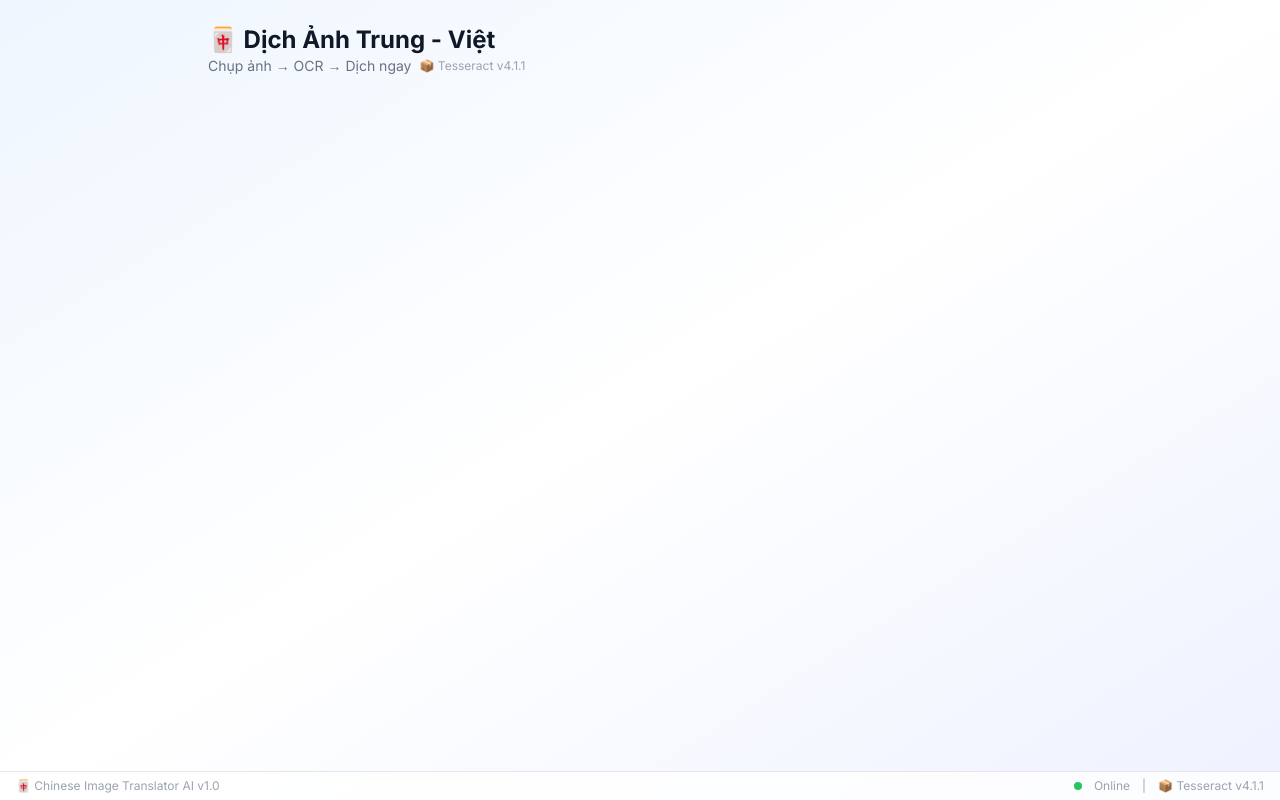
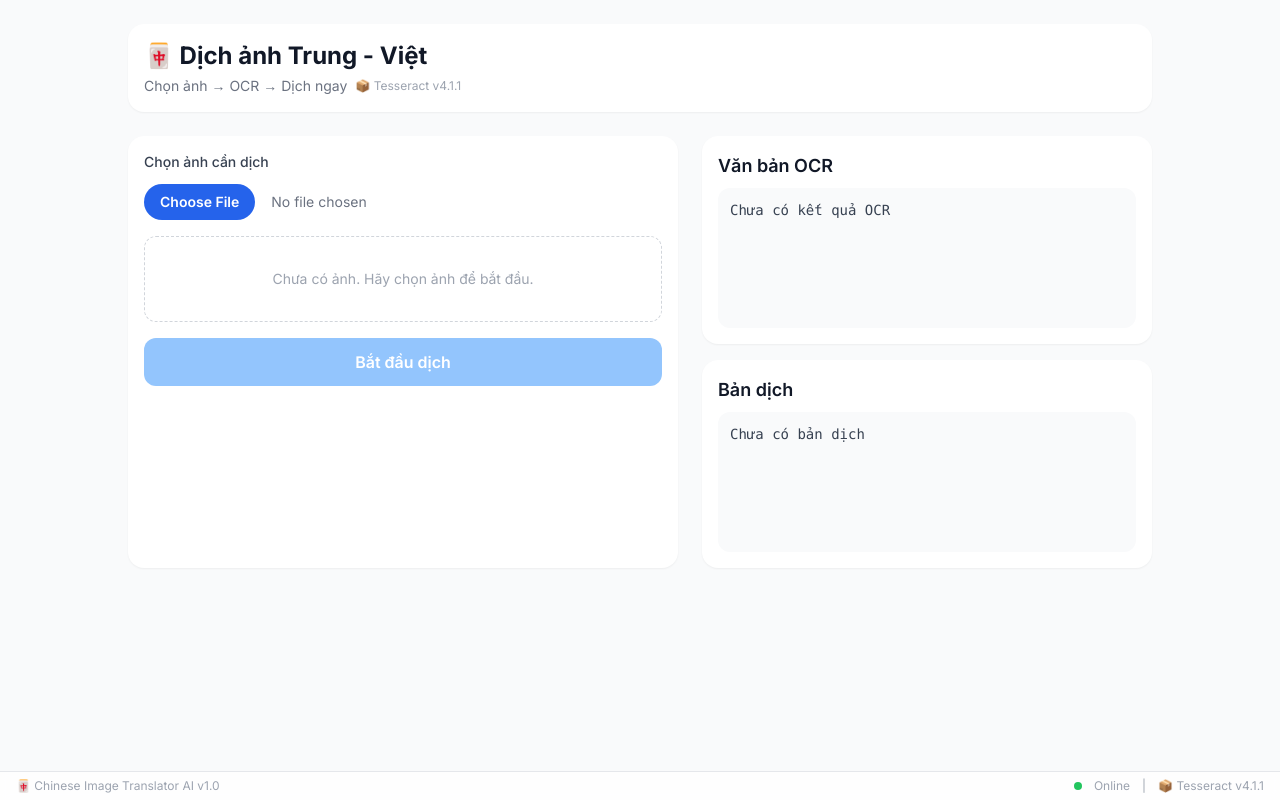
Before and after one commit to huyletrannhat27-prog/Chinese-Image-Translator-AI, a Next.js app: page / in a window 1280 px wide. Built offline with nearby package versions, Linux system fonts and the light colour scheme; no server answers.

Commit message:
Update All FIle

```diff
--- a/src/app/api/ocr/route.ts
+++ b/src/app/api/ocr/route.ts
@@ -16,8 +16,8 @@ export async function POST(req: NextRequest) {
     const bytes = await imageFile.arrayBuffer();
     const buffer = Buffer.from(bytes);
     const processedBuffer = await preprocessImage(buffer, {
-      maxWidth: 2000,
-      maxHeight: 2000,
+      maxWidth: 1400,
+      maxHeight: 1400,
       grayscale: true,
       normalize: true,
       sharpen: true,
--- a/src/app/page.tsx
+++ b/src/app/page.tsx
@@ -1,28 +1,137 @@
-// src/app/page.tsx - Thêm vào đầu file
+'use client';
 
+import { useState, ChangeEvent } from 'react';
 import { OfflineIndicator } from '@/components/OfflineIndicator';
 import { TesseractVersion } from '@/components/TesseractVersion';
 
 export default function Home() {
-  // ... existing code ...
+  const [imagePreview, setImagePreview] = useState<string | null>(null);
+  const [selectedFile, setSelectedFile] = useState<File | null>(null);
+  const [ocrText, setOcrText] = useState('');
+  const [translatedText, setTranslatedText] = useState('');
+  const [isProcessing, setIsProcessing] = useState(false);
+  const [error, setError] = useState('');
+
+  const handleImageChange = (event: ChangeEvent<HTMLInputElement>) => {
+    const file = event.target.files?.[0];
+    if (!file) return;
+
+    setSelectedFile(file);
+    setImagePreview(URL.createObjectURL(file));
+    setError('');
+    setOcrText('');
+    setTranslatedText('');
+  };
+
+  const handleProcess = async () => {
+    if (!selectedFile) {
+      setError('Vui lòng chọn ảnh trước');
+      return;
+    }
+
+    setIsProcessing(true);
+    setError('');
+
+    try {
+      const formData = new FormData();
+      formData.append('image', selectedFile);
+      formData.append('analyzeLayout', 'true');
+
+      const ocrRes = await fetch('/api/ocr', {
+        method: 'POST',
+        body: formData,
+      });
+
+      const ocrData = await ocrRes.json();
+      if (!ocrRes.ok) throw new Error(ocrData.error || 'OCR thất bại');
+
+      setOcrText(ocrData.text || '');
+
+      const translateRes = await fetch('/api/translate', {
+        method: 'POST',
+        headers: { 'Content-Type': 'application/json' },
+        body: JSON.stringify({
+          text: ocrData.text || '',
+          target: 'vi',
+          source: 'zh',
+        }),
+      });
+
+      const translateData = await translateRes.json();
+      if (!translateRes.ok) throw new Error(translateData.error || 'Dịch thất bại');
+
+      setTranslatedText(translateData.translation || '');
+    } catch (err) {
+      setError(err instanceof Error ? err.message : 'Có lỗi xảy ra');
+    } finally {
+      setIsProcessing(false);
+    }
+  };
 
   return (
-    <div className="container max-w-4xl mx-auto px-4 py-6 pb-24">
-      {/* Header với version */}
-      <div className="flex items-center justify-between mb-6">
-        <div>
-          <h1 className="text-2xl font-bold text-gray-900 dark:text-white">
-            🀄 Dịch Ảnh Trung - Việt
-          </h1>
-          <p className="text-sm text-gray-500 dark:text-gray-400 flex items-center gap-2">
-            Chụp ảnh → OCR → Dịch ngay
-            <TesseractVersion />
-          </p>
+    <div className="min-h-screen bg-gray-50 dark:bg-slate-900 px-4 py-6">
+      <div className="mx-auto flex max-w-5xl flex-col gap-6">
+        <div className="flex items-center justify-between rounded-2xl bg-white p-4 shadow-sm dark:bg-slate-800">
+          <div>
+            <h1 className="text-2xl font-bold text-gray-900 dark:text-white">🀄 Dịch ảnh Trung - Việt</h1>
+            <p className="mt-1 flex items-center gap-2 text-sm text-gray-500 dark:text-gray-400">
+              Chọn ảnh → OCR → Dịch ngay
+              <TesseractVersion />
+            </p>
+          </div>
+          <OfflineIndicator />
         </div>
-        {/* ... rest of header ... */}
+
+        <div className="grid gap-6 lg:grid-cols-[1.1fr_0.9fr]">
+          <div className="rounded-2xl bg-white p-4 shadow-sm dark:bg-slate-800">
+            <label className="mb-3 block text-sm font-medium text-gray-700 dark:text-gray-200">
+              Chọn ảnh cần dịch
+            </label>
+            <input
+              type="file"
+              accept="image/*"
+              onChange={handleImageChange}
+              className="block w-full text-sm text-gray-500 file:mr-4 file:rounded-full file:border-0 file:bg-blue-600 file:px-4 file:py-2 file:text-sm file:font-semibold file:text-white hover:file:bg-blue-700"
+            />
+
+            {imagePreview ? (
+              <div className="mt-4 overflow-hidden rounded-xl border border-gray-200 dark:border-slate-700">
+                <img src={imagePreview} alt="Preview" className="h-auto w-full object-contain" />
+              </div>
+            ) : (
+              <div className="mt-4 rounded-xl border border-dashed border-gray-300 p-8 text-center text-sm text-gray-400">
+                Chưa có ảnh. Hãy chọn ảnh để bắt đầu.
+              </div>
+            )}
+
+            <button
+              onClick={handleProcess}
+              disabled={isProcessing || !selectedFile}
+              className="mt-4 w-full rounded-xl bg-blue-600 px-4 py-3 font-semibold text-white transition hover:bg-blue-700 disabled:cursor-not-allowed disabled:bg-blue-300"
+            >
+              {isProcessing ? 'Đang xử lý...' : 'Bắt đầu dịch'}
+            </button>
+
+            {error ? <p className="mt-3 text-sm text-red-500">{error}</p> : null}
+          </div>
+
+          <div className="space-y-4">
+            <div className="rounded-2xl bg-white p-4 shadow-sm dark:bg-slate-800">
+              <h2 className="mb-2 text-lg font-semibold text-gray-900 dark:text-white">Văn bản OCR</h2>
+              <pre className="min-h-[140px] whitespace-pre-wrap break-words rounded-xl bg-gray-50 p-3 text-sm text-gray-700 dark:bg-slate-700 dark:text-gray-200">
+                {ocrText || 'Chưa có kết quả OCR'}
+              </pre>
+            </div>
+
+            <div className="rounded-2xl bg-white p-4 shadow-sm dark:bg-slate-800">
+              <h2 className="mb-2 text-lg font-semibold text-gray-900 dark:text-white">Bản dịch</h2>
+              <pre className="min-h-[140px] whitespace-pre-wrap break-words rounded-xl bg-gray-50 p-3 text-sm text-gray-700 dark:bg-slate-700 dark:text-gray-200">
+                {translatedText || 'Chưa có bản dịch'}
+              </pre>
+            </div>
+          </div>
+        </div>
       </div>
-
-      {/* ... rest of component ... */}
     </div>
   );
 }
--- a/src/lib/ocr/preprocessor.ts
+++ b/src/lib/ocr/preprocessor.ts
@@ -15,8 +15,8 @@ export async function preprocessImage(
   options: PreprocessOptions = {}
 ): Promise<Buffer> {
   const {
-    maxWidth = 2000,
-    maxHeight = 2000,
+    maxWidth = 1600,
+    maxHeight = 1600,
     grayscale = true,
     normalize = true,
     sharpen = true,
@@ -24,40 +24,43 @@ export async function preprocessImage(
     denoise = true,
   } = options;
 
+  const metadata = await sharp(buffer).metadata();
+  const width = metadata.width || 0;
+  const height = metadata.height || 0;
+  const isLarge = (width || 0) > 2000 || (height || 0) > 2000;
+
   let processed = sharp(buffer);
 
-  // Resize
-  processed = processed.resize(maxWidth, maxHeight, {
-    fit: 'inside',
-    withoutEnlargement: true,
-  });
+  processed = processed.resize(
+    isLarge ? maxWidth : Math.min(width || maxWidth, maxWidth),
+    isLarge ? maxHeight : Math.min(height || maxHeight, maxHeight),
+    {
+      fit: 'inside',
+      withoutEnlargement: true,
+    }
+  );
 
-  // Grayscale
   if (grayscale) {
     processed = processed.grayscale();
   }
 
-  // Normalize (contrast + brightness)
   if (normalize) {
     processed = processed.normalize();
   }
 
-  // Denoise
   if (denoise) {
-    processed = processed.median(3);
+    processed = processed.median(2);
   }
 
-  // Sharpen
   if (sharpen) {
     processed = processed.sharpen();
   }
 
-  // Threshold
   if (threshold !== undefined && threshold >= 0 && threshold <= 255) {
     processed = processed.threshold(threshold);
   }
 
-  return processed.toBuffer();
+  return processed.toBuffer({ resolveWithObject: false });
 }
 
 // Detect image quality
```
